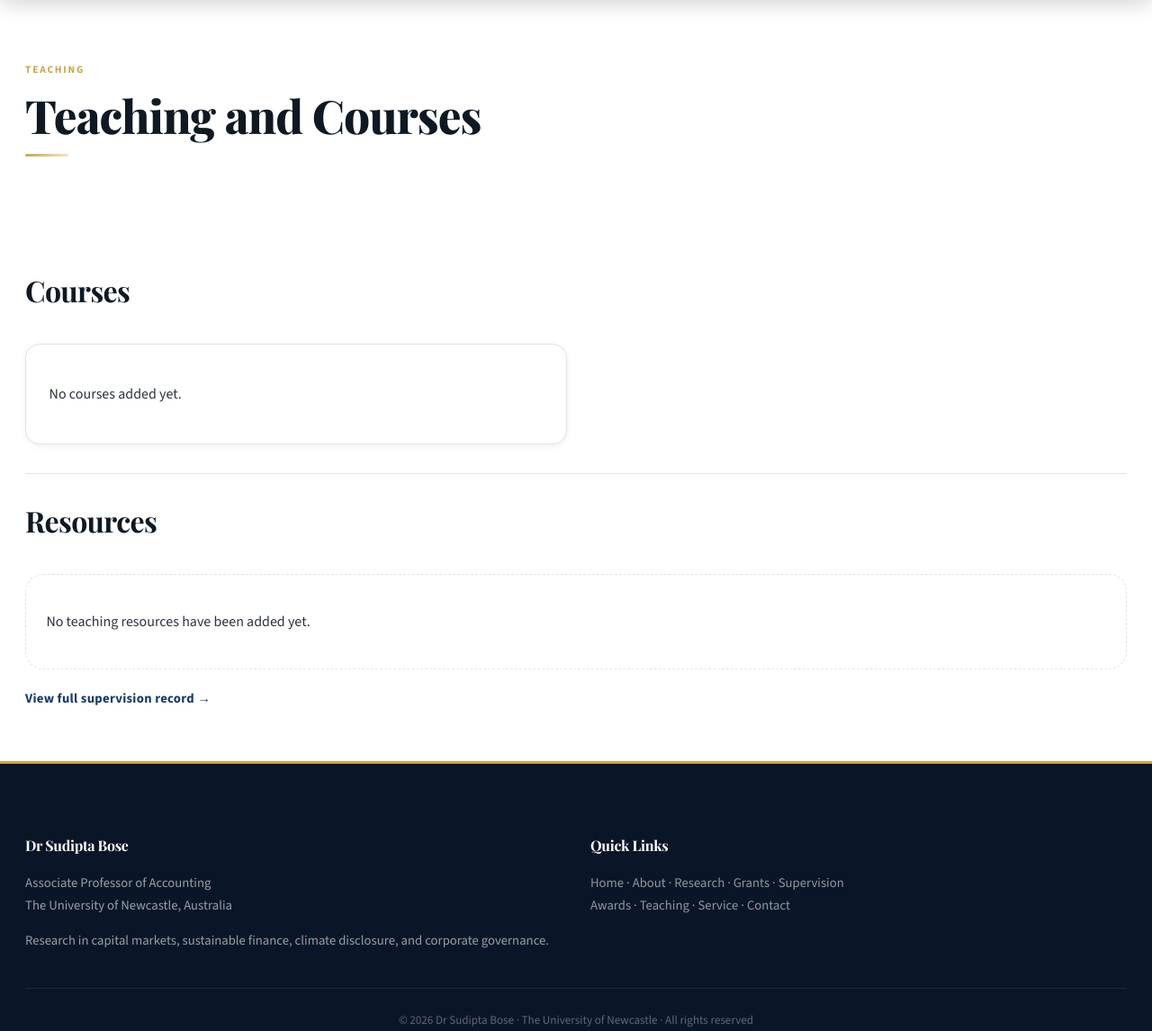
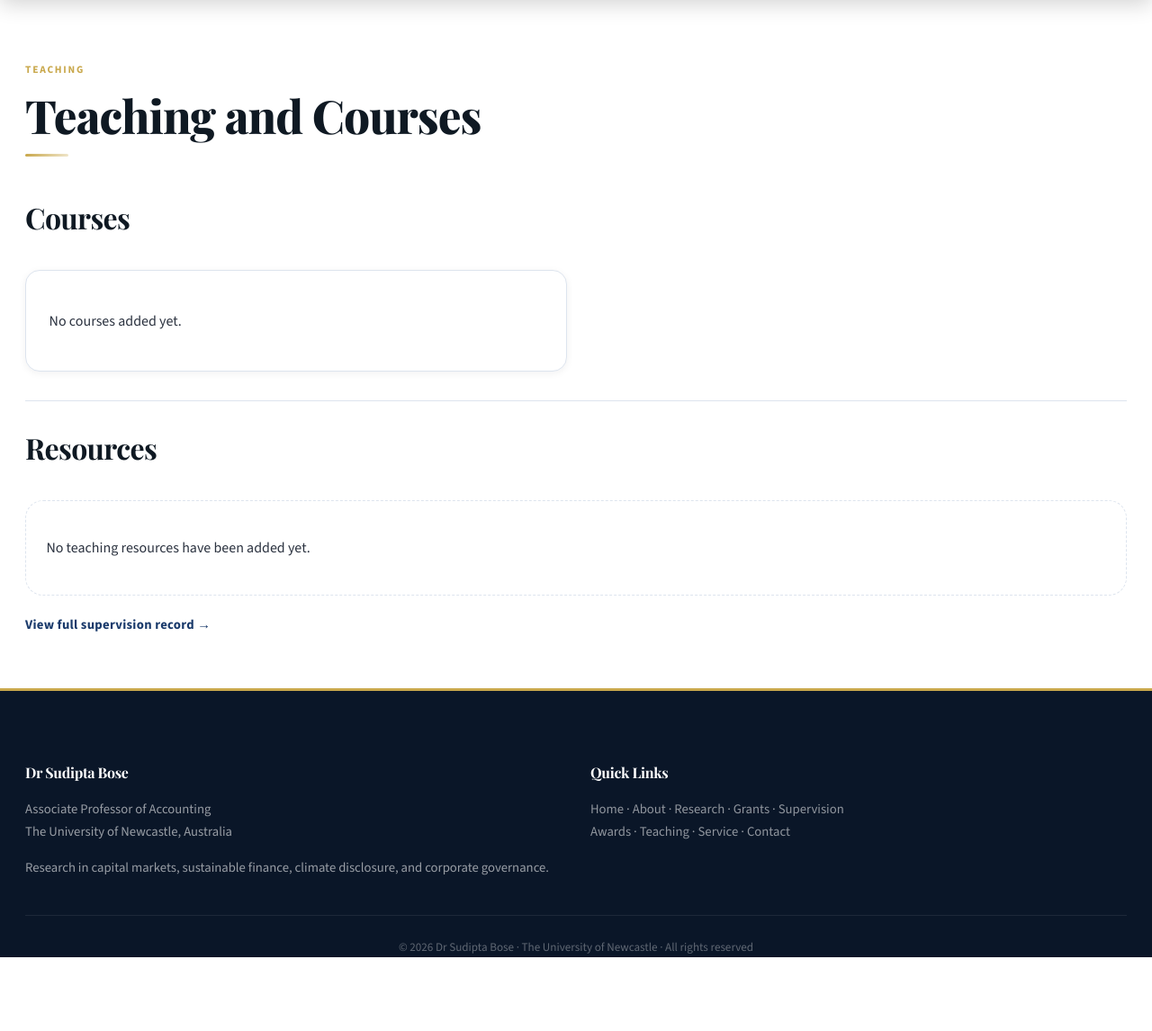
Before and after one commit to Rajibbiswas-Aisking/Sudipta-Bose, a Django app: page /teaching/ in a window 1280 px wide. Shown: the part 73-1219 px from the top of the page at 90% size. After the commit the page ends 1137 px from the top, so only its background shows below. Run offline with Django 5.2, Linux system fonts and the light colour scheme; data that the repository does not hold is empty; some web fonts are replaced.

Commit message:
gap fixed

```diff
--- a/website/templates/website/teaching.html
+++ b/website/templates/website/teaching.html
@@ -119,16 +119,11 @@
 {% endblock %}
 
 {% block content %}
-<section class="section">
+<section class="section page-last-section">
     <div class="container">
         <p class="eyebrow">Teaching</p>
         <h1>Teaching and Courses</h1>
-        <div class="page-hero-divider"></div>
-    </div>
-</section>
-
-<section class="section page-last-section">
-    <div class="container">
+        <div class="page-hero-divider" style="margin-bottom: 2.5rem;"></div>
         <div class="section-heading"><h2>Courses</h2></div>
         {% regroup teaching_items by institution as institution_groups %}
         {% for group in institution_groups %}
```
Also changed, not shown: website/templates/website/service.html (+4 -8 lines), website/templates/website/supervision.html (+2 -7 lines).
